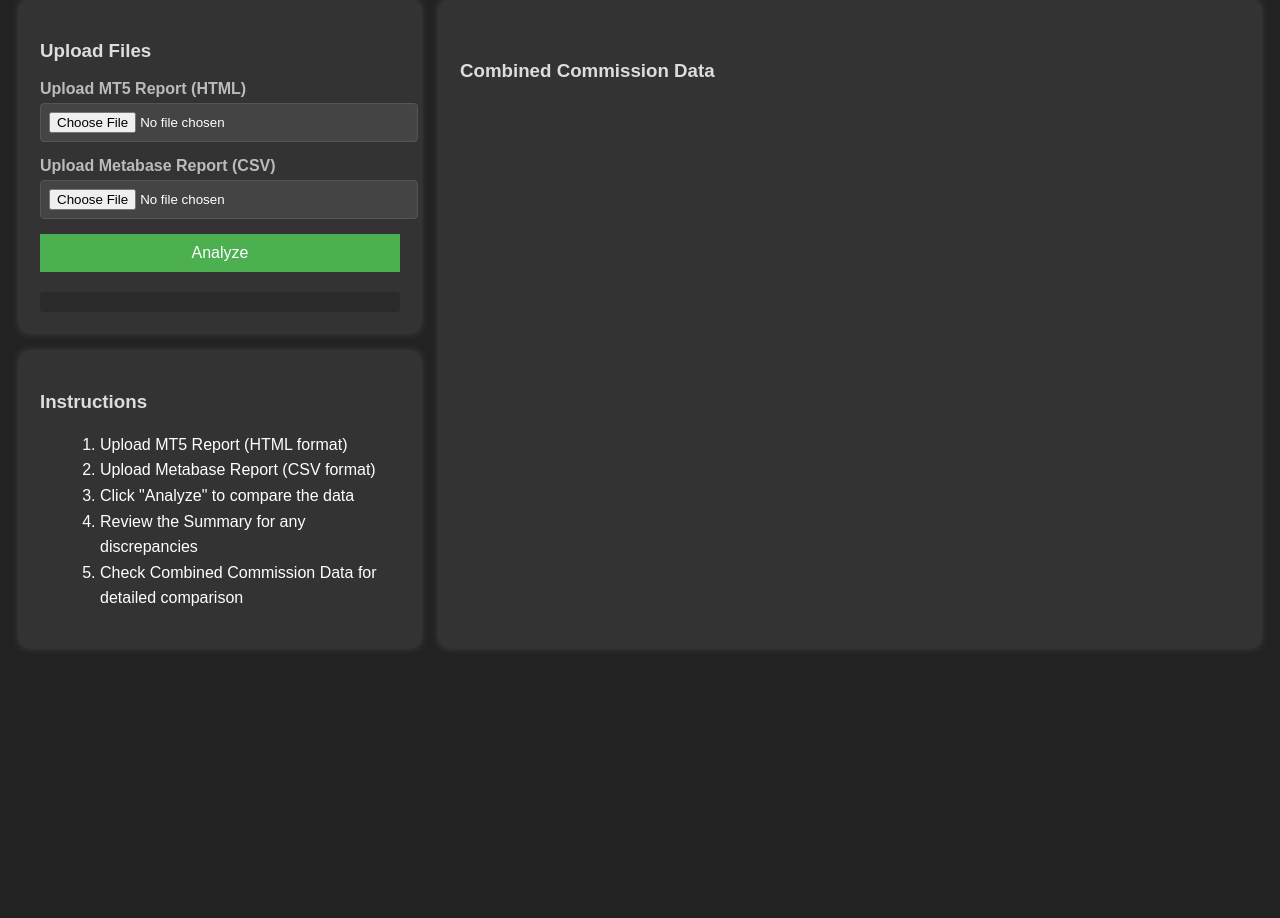
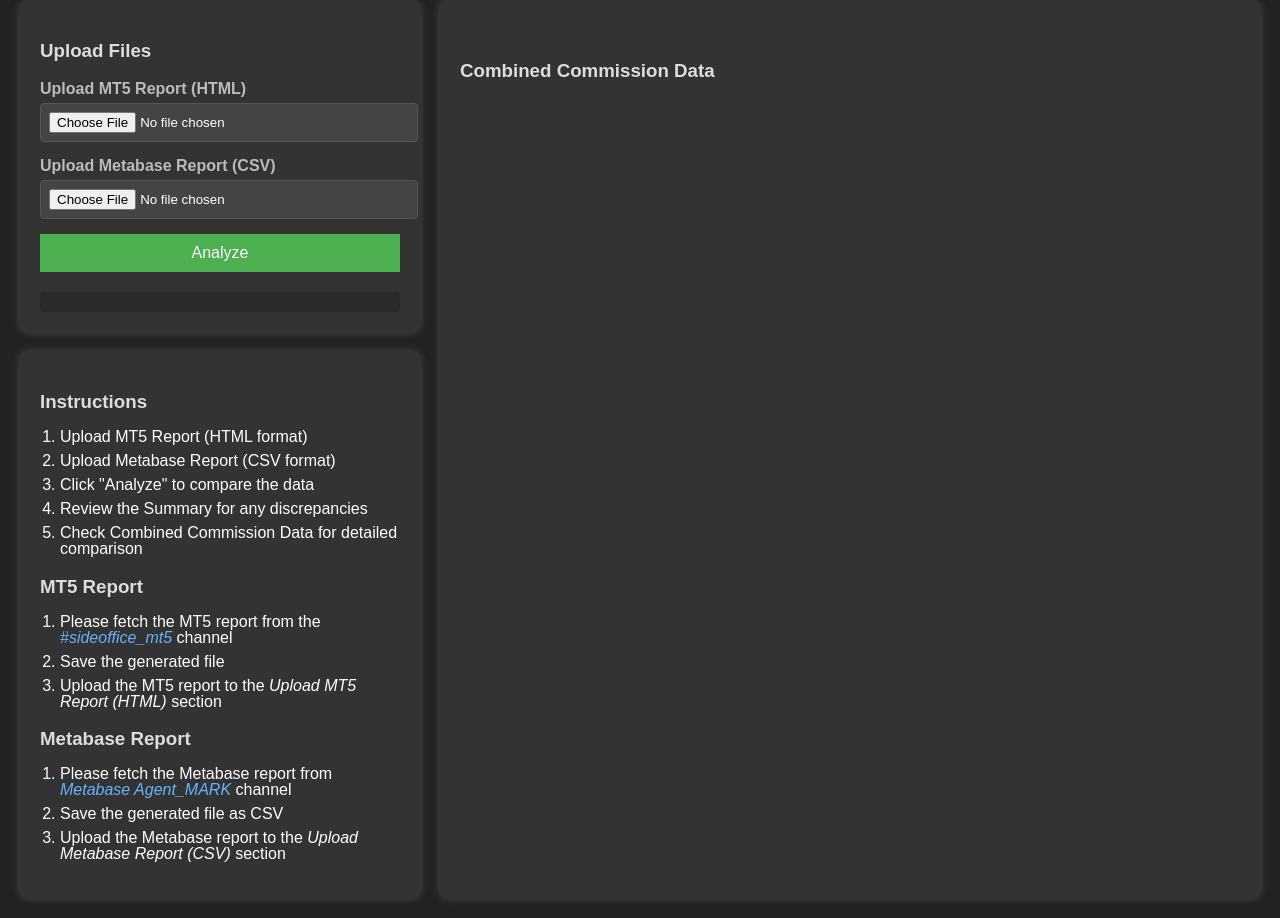
Before and after one commit to idzaudinn/MO_Automation, a plain HTML site: page initiative-1.1.html in a window 1280 px wide. Shown: the part 99-1017 px from the top of the page. Before the commit the page ends 800 px from the top, so only its background shows below. Drawn offline with Linux system fonts and the light colour scheme.

Commit message:
Updated instruction column with a hyperlink, and proper formatting

```diff
--- a/initiative-1.1.html
+++ b/initiative-1.1.html
@@ -118,7 +118,29 @@
         }
 
         .instruction-box {
-            margin-top: 0;
+            background: #333;
+            padding: 20px;
+            border-radius: 8px;
+            box-shadow: 0 0 10px rgba(255, 255, 255, 0.2);
+            text-align: left;  /* Ensure all text aligns left */
+        }
+
+        .instruction-box h3 {
+            text-align: left;  /* Ensure header is also left-aligned */
+            margin-bottom: 15px;
+        }
+
+        .instruction-box ol {
+            color: #fff;
+            margin-left: 20px;
+            line-height: 1.0;
+            padding-left: 0;  /* Reduce default padding */
+            text-align: left;
+        }
+
+        .instruction-box li {
+            text-align: left;
+            margin-bottom: 8px;  /* Add some spacing between list items */
         }
 
         /* Update container style */
@@ -137,6 +159,25 @@
 
         .table-wrapper {
             margin-top: 20px;
+        }
+
+        /* Add hyperlink styles */
+        a {
+            color: #66b3ff;  /* Light blue color */
+            text-decoration: none;  /* Removes underline */
+        }
+
+        a:hover {
+            color: #99ccff;  /* Slightly lighter blue on hover */
+            text-decoration: underline;  /* Adds underline on hover */
+        }
+
+        a:visited {
+            color: #66b3ff;  /* Keeps visited links the same color */
+        }
+
+        a:active {
+            color: #3399ff;  /* Slightly darker when clicked */
         }
     </style>
 </head>
@@ -168,13 +209,26 @@
             <!-- Lower Left Section - Instructions -->
             <div class="instruction-box">
                 <h3>Instructions</h3>
-                <ol style="color: #fff; margin-left: 20px; line-height: 1.6;">
+                <ol>
                     <li>Upload MT5 Report (HTML format)</li>
                     <li>Upload Metabase Report (CSV format)</li>
                     <li>Click "Analyze" to compare the data</li>
                     <li>Review the Summary for any discrepancies</li>
                     <li>Check Combined Commission Data for detailed comparison</li>
                 </ol>
+                <h3>MT5 Report</h3>
+                <ol>
+                    <li>Please fetch the MT5 report from the <a href="https://deriv-group.slack.com/archives/C03EAHR4P2L" target="_blank"><i>#sideoffice_mt5</i></a> channel</li>
+                    <li>Save the generated file</li>
+                    <li>Upload the MT5 report to the <i>Upload MT5 Report (HTML)</i> section</li>
+                </ol>
+                <h3>Metabase Report</h3>
+                <ol>
+                    <li>Please fetch the Metabase report from <a href="https://metabase-bi.4x.my/dashboard/1446-marketing-assistance-response-keyworker-dashboard?affiliate_id=266497&client_cr=&client_mt5_=&end_date=&ib_main_mt5=&start_date=&tab=272-ai-initiative-1" target="_blank"><i>Metabase Agent_MARK</i></a> channel</li>
+                    <li>Save the generated file as CSV</li>
+                    <li>Upload the Metabase report to the <i>Upload Metabase Report (CSV)</i> section</li>
+                </ol>
+
             </div>
         </div>
 
```
